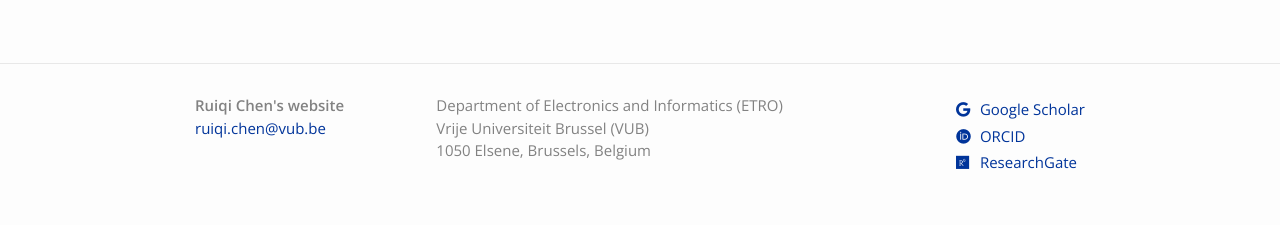
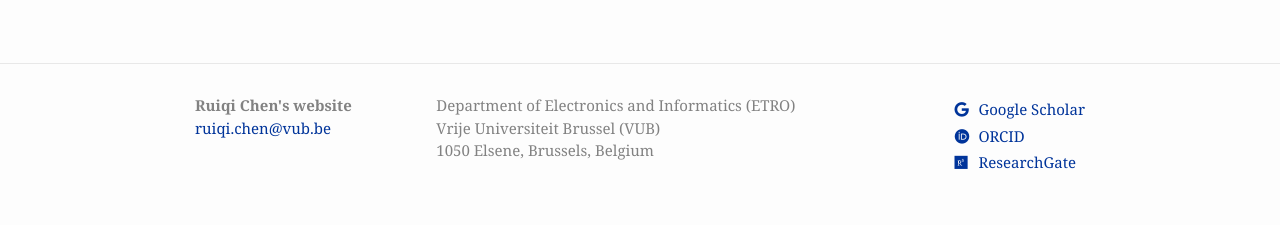
Before and after one commit to ruiqichen7/ruiqichen7.github.io, a Jekyll site: the page built from cv.md, in a window 1280 px wide. Shown: the part 999-1224 px from the top of the page. Built offline with Jekyll 4.4.1, drawn with Linux system fonts in a browser that asks for light colours.

```diff
--- a/css/main.scss
+++ b/css/main.scss
@@ -6,7 +6,7 @@
 
 
 // Our variables
-$base-font-family: 'Open Sans', Helvetica, Arial, sans-serif;
+$base-font-family: Georgia, "Times New Roman", Arial, sans-serif;
 $base-font-size:   .95em;
 $small-font-size:  $base-font-size * 0.875;
 $base-line-height: 1.5;
```
